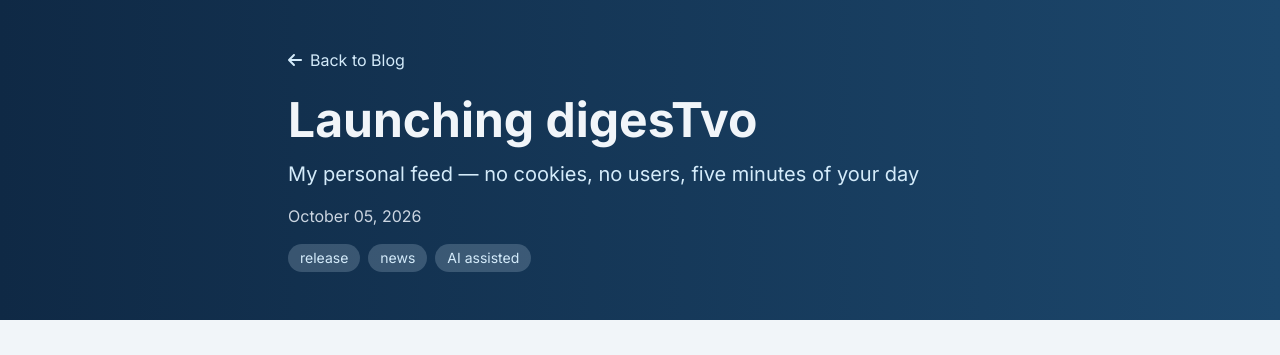
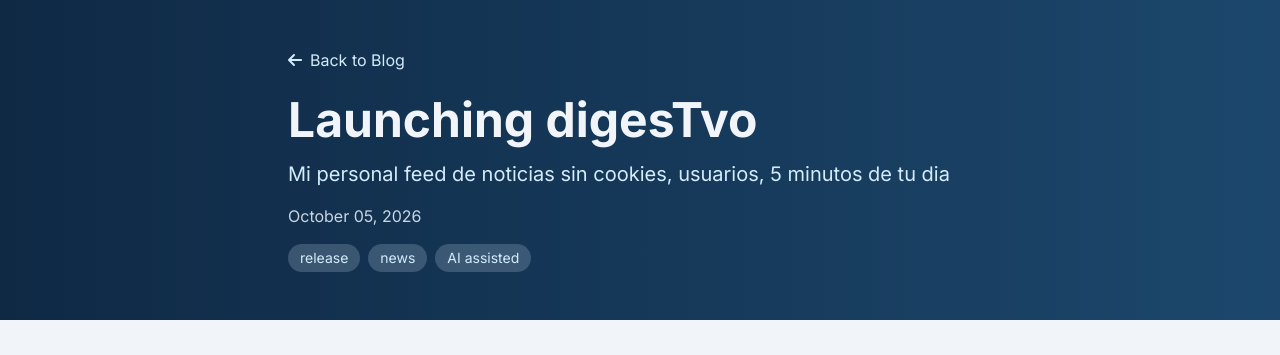
Before and after one commit to 3zcurdia/3zcurdia.github.io, a Jekyll site: the page built from _posts/2026-10-05-launch-digestvo.md, in a window 1280 px wide and 900 px high. Shown: the top 355 px of the window. Built offline with Jekyll 4.4.1, drawn with Linux system fonts in a browser that asks for light colours; nearby versions of some CDN libraries.

```diff
--- a/_posts/2026-10-05-launch-digestvo.md
+++ b/_posts/2026-10-05-launch-digestvo.md
@@ -1,7 +1,7 @@
 ---
 layout: post
 title: "Launching digesTvo"
-description: "My personal feed — no cookies, no users, five minutes of your day"
+description: "Mi personal feed de noticias sin cookies, usuarios, 5 minutos de tu dia"
 date: 2026-10-05
 tags:
   - release
```
